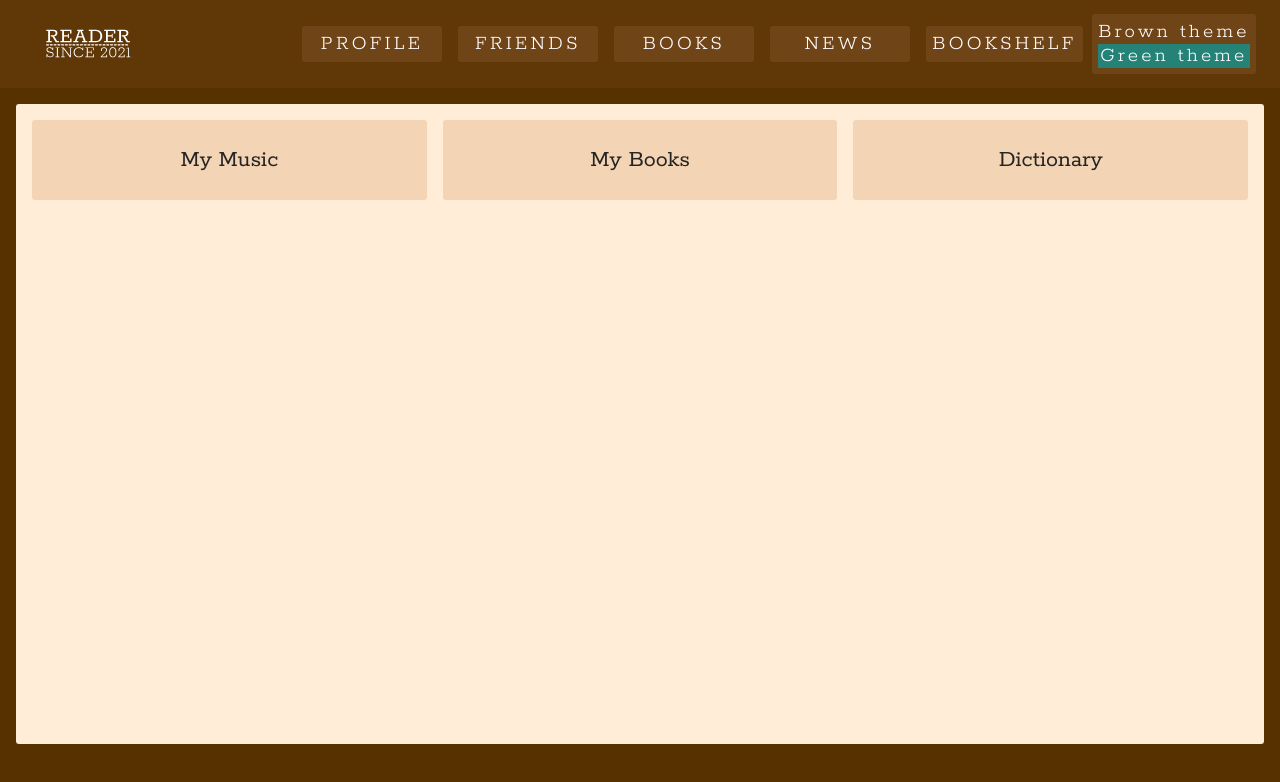
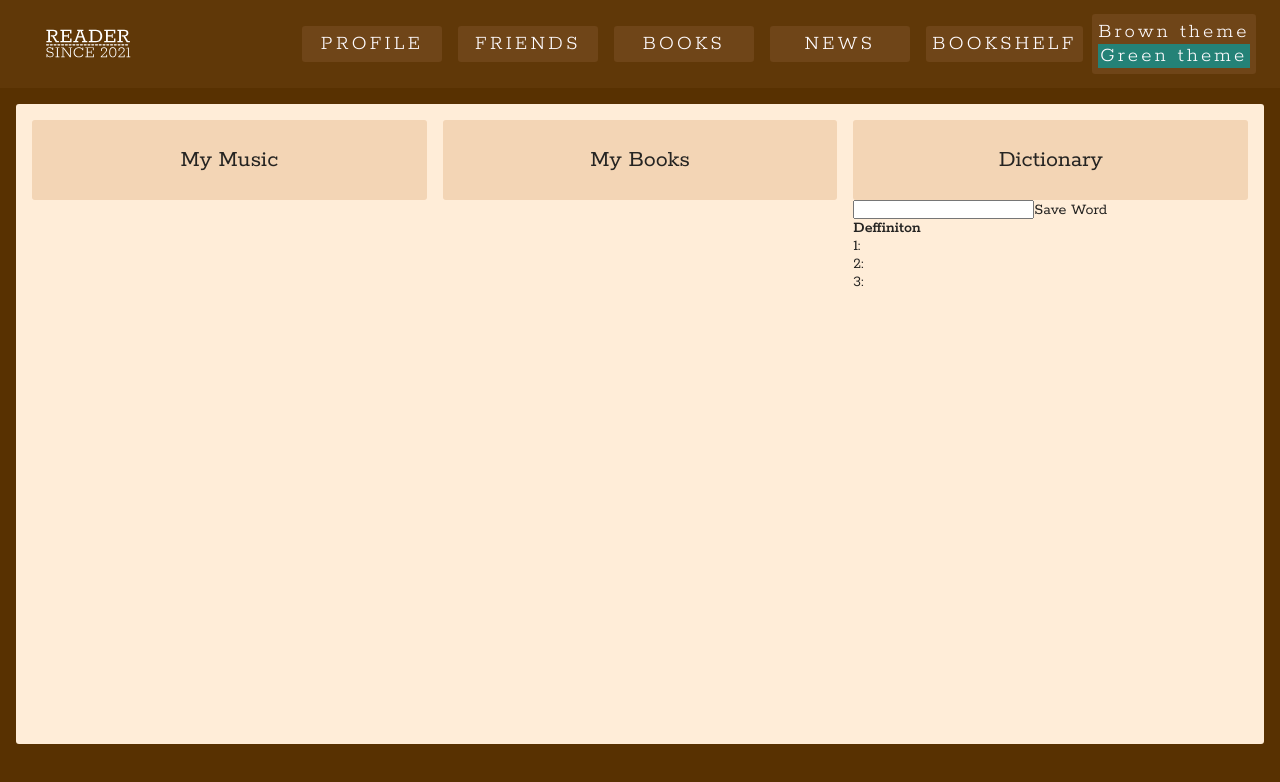
Before and after one commit to Stenbyte/Reader, a React (Create React App) app: page /misc in a window 1280 px wide. Shown: the top 782 px of the page. Built offline with nearby package versions, Linux system fonts and the light colour scheme; no server answers.

Commit message:
dictionary api first step

```diff
--- a/src/components/sections/shelfSection/Bookshelf.jsx
+++ b/src/components/sections/shelfSection/Bookshelf.jsx
@@ -1,7 +1,31 @@
-import React from "react";
+import React, { useState } from "react";
 import styles from "./misc.module.scss";
+import axios from "axios";
 
 export default function MisSec({ theme }) {
+  let API = process.env.REACT_APP_API_KEY;
+  console.log(process.env);
+  const [word, setWord] = useState("");
+  const [newWord, setNewWord] = useState("");
+  const wordHandler = (e) => {
+    setWord(e.target.value);
+  };
+  // console.log(word);
+  const enterHandle = (e) => {
+    if (e.key === "Enter") {
+      axios
+        .get(
+          `https://www.dictionaryapi.com/api/v3/references/collegiate/json/${word}?key=${API}`
+        )
+        .then((res) => {
+          console.log(res.data[0]);
+          setNewWord(res.data[0]);
+        })
+        .catch((err) => {
+          console.log(err);
+        });
+    }
+  };
   return (
     <div
       className={`${styles.container} ${theme === "" ? "" : `${styles.hom1}`}`}
@@ -18,8 +42,25 @@ export default function MisSec({ theme }) {
           </div>
         </div>
         <div className={styles.right}>
-          <div className={styles.rightTop}>
+          <div className={styles.rightTop} onClick={wordHandler}>
             <h3>Dictionary</h3>
+          </div>
+          <div className={styles.dic}>
+            <input type="text" onChange={wordHandler} onKeyDown={enterHandle} />
+            <span>Save Word</span>
+            <div className={styles.description}>
+              <h2>
+                {newWord.hwi?.hw.toUpperCase()} <span>{newWord.fl}</span>
+              </h2>
+              <h4>Deffiniton</h4>
+              <p>{newWord.fl}</p>
+              <p>
+                {/* Offensive: {newWord.meta?.offensive === false ? "No" : "Yes"}{" "} */}
+              </p>
+              <p>1: {newWord.shortdef ? newWord.shortdef[0] : ""} </p>
+              <p>2: {newWord.shortdef ? newWord.shortdef[1] : ""} </p>
+              <p>3: {newWord.shortdef ? newWord.shortdef[2] : ""} </p>
+            </div>
           </div>
         </div>
       </div>
```
Also changed, not shown: 1 other file (tests, documents, lock files or other folders).
